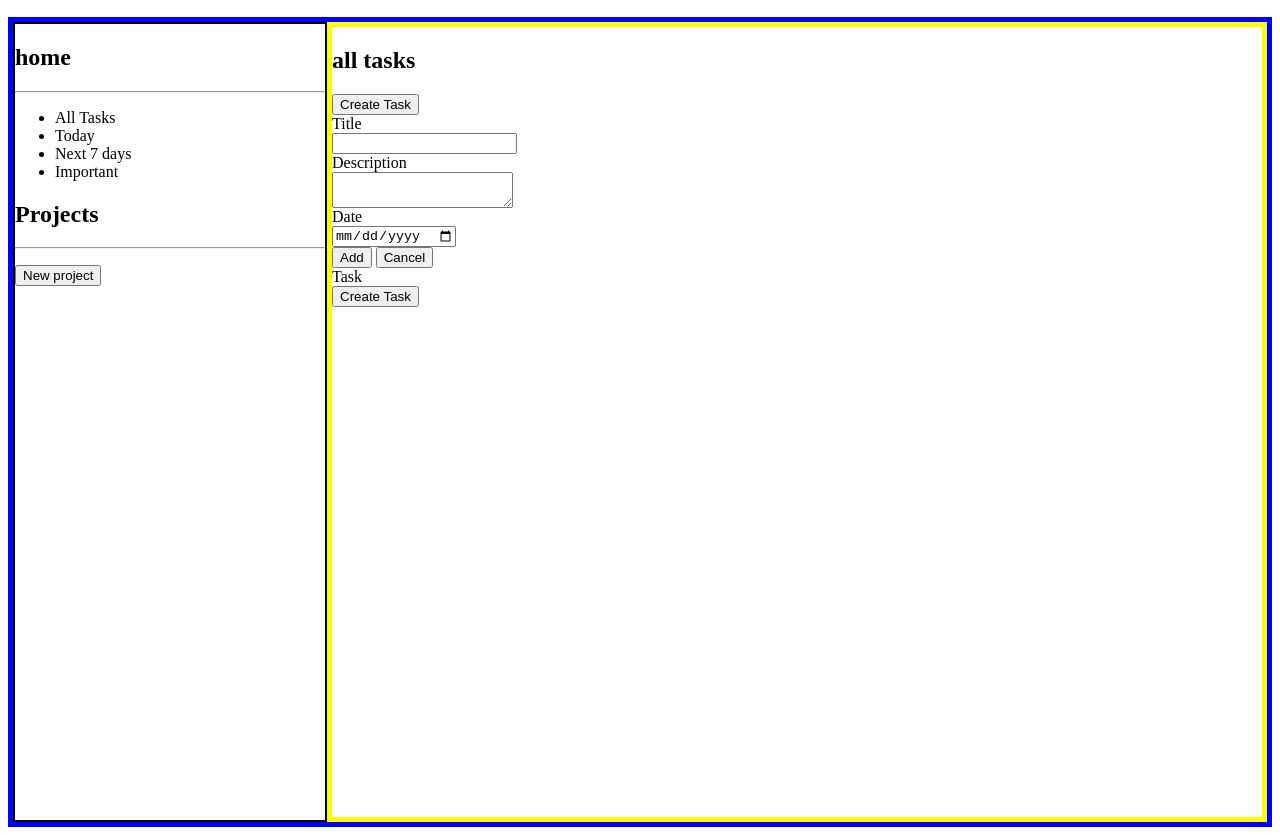
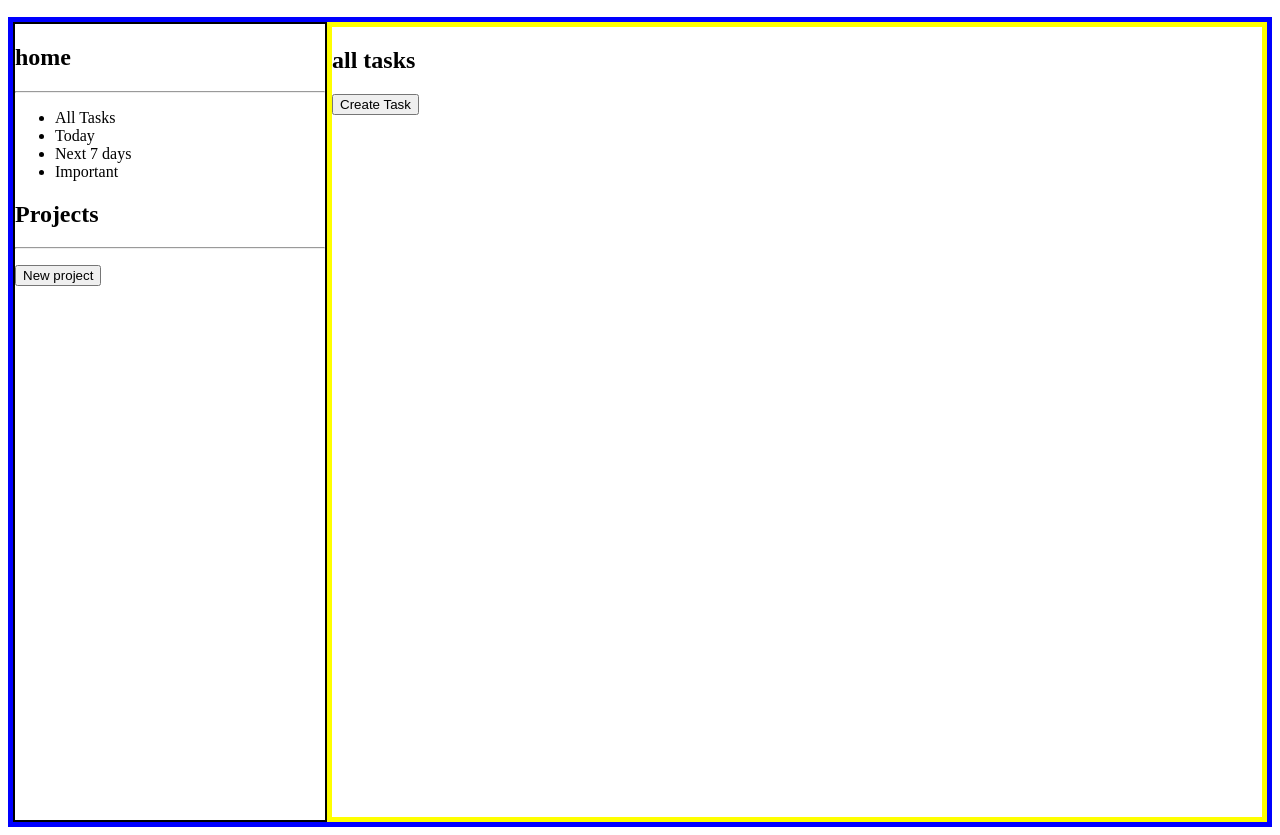
Before and after one commit to daxantz/to-do, a website built with webpack: page src/index.html in a window 1280 px wide. Shown: the part 50-885 px from the top of the page. Built offline with nearby package versions, Linux system fonts and the light colour scheme.

Commit message:
minor name changes

```diff
--- a/src/index.html
+++ b/src/index.html
@@ -37,14 +37,15 @@
             <div class="heading-container">
                 <h2 id="heading-text">all tasks</h2>
             </div>
-            <button class="add-task">Create Task</button>
-            <form>
+            <button class="create-task">Create Task</button>
+            <form class="hidden">
                 <label for="todo-title">Title</label>
                 <input id="todo-title" type="text">
                 <label for="todo-desc">Description</label>
                 <textarea id="todo-desc"></textarea>
                 <label for="todo-date">Date</label>
                 <input id="todo-date" type="date">
+
                 <div>
                     <button class="addTodoBtn btn">Add</button>
                     <button class="cancelTodoBtn btn">Cancel</button>
@@ -56,10 +57,7 @@
 
             </div>
 
-                <div id="project-task-list">
-                    <div>Task</div>
-                </div>
-                <button>Create Task</button>
+
 
         </div>
     </main>
```
